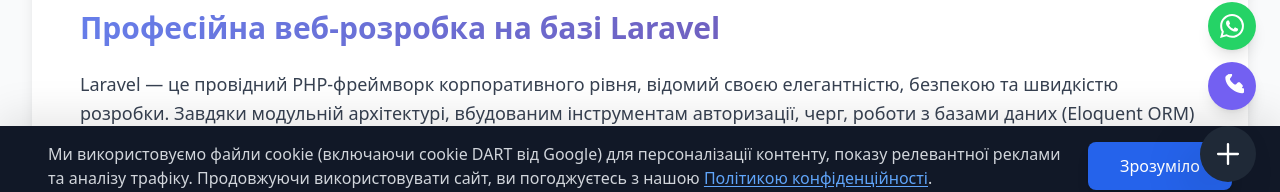
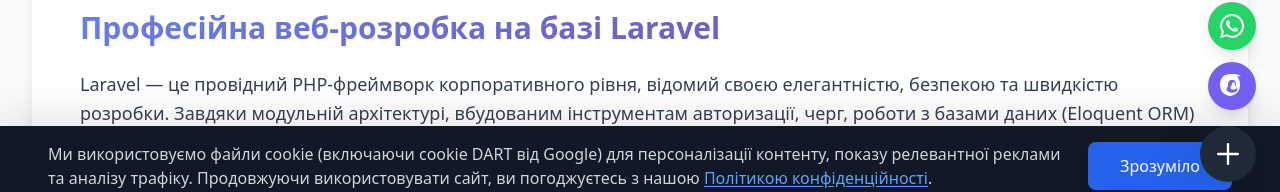
Before and after one commit to romanmatviy/programist.pp.ua, a Next.js app: page /ua/tech/laravel in a window 1280 px wide. Both pictures are taken after a click on the button "Швидкий зв'язок". Shown: the part 594-786 px from the top of the page. Built offline with nearby package versions, Linux system fonts and the light colour scheme.

Commit message:
feat: add MessengerWidget component for quick contact links via Telegram, WhatsApp, and Viber

```diff
--- a/components/MessengerWidget.tsx
+++ b/components/MessengerWidget.tsx
@@ -58,7 +58,7 @@
               title="Viber"
             >
               <svg width="24" height="24" viewBox="0 0 24 24" fill="currentColor">
-                <path d="M21.94 13.91c.07-.15.22-.38.35-.55.15-.17.38-.45.45-.63.07-.17.07-.4.07-.63 0-.25-.07-.48-.15-.7-.07-.25-.33-.53-.5-.73l-1.92-2c-.15-.18-.38-.3-.6-.4-.25-.07-.5-.07-.75-.07-.23 0-.48.07-.7.15-.22.1-.48.25-.65.43l-1.38 1.45c-.23.23-.55.33-.88.33-.23 0-.48-.05-.7-.15-1.92-1.02-3.48-2.6-4.48-4.55-.1-.23-.15-.45-.15-.7 0-.3.1-.63.3-.85L11.59 2.5c.18-.18.33-.45.43-.65.1-.23.15-.48.15-.73 0-.23-.05-.48-.15-.73-.1-.2-.25-.48-.4-.68L9.67.24C9.52.06 9.24 0 9.02 0c-.23 0-.48.08-.68.2L6.19 1.77C5.9 2.05 5.7 2.37 5.54 2.7c-.15.35-.2.75-.2 1.13 0 1.23.23 2.45.68 3.58 1 2.58 2.65 4.86 4.76 6.8 2.1 1.93 4.56 3.42 7.29 4.3 1.25.43 2.58.65 3.93.65.38 0 .8-.05 1.18-.18.33-.12.65-.3 1-.58l2.08-1.95c.22-.18.33-.45.33-.7 0-.23-.08-.48-.2-.73z"/>
+                <path d="M20.812 2.343C18.398.093 14.47-.333 12.005.177 9.54-.333 5.612.093 3.198 2.343.72 4.654-.254 8.483.07 11.894c.294 3.1 1.472 5.6 3.502 7.467 1.653 1.52 3.8 2.49 6.154 2.62l.001.019.278-.001.278.001.001-.019c2.354-.13 4.501-1.1 6.154-2.62 2.03-1.867 3.208-4.367 3.502-7.467.324-3.411-.65-7.24-3.128-9.551zM17.1 16.609c-.412.89-1.572 1.478-1.572 1.478s-1.075.505-3.523.505c-2.449 0-3.524-.505-3.524-.505s-1.16-.588-1.572-1.478c-.286-.617-.335-1.386-.05-2.394.23-.814.787-1.62 1.36-2.26-.178-.667-.278-1.47-.138-2.35.274-1.722 1.265-2.86 1.265-2.86s.243-.26.723-.52c.484-.262 1.138-.454 1.936-.454.798 0 1.452.192 1.936.454.48.26.723.52.723.52s.991 1.138 1.265 2.86c.14.88.04 1.683-.138 2.35.573.64 1.13 1.446 1.36 2.26.285 1.008.236 1.777-.051 2.394zm-2.02-5.395c.044-.4.03-.79-.064-1.176-.218-.892-.706-1.557-.706-1.557s-.378-.41-.879-.41c-.5 0-.878.41-.878.41s-.488.665-.706 1.557c-.094.386-.108.776-.064 1.176-.54.52-1.005 1.153-1.2 1.844-.166.588-.172 1.044-.024 1.364.22.476.76.812.76.812s.719.34 2.112.34c1.393 0 2.112-.34 2.112-.34s.54-.336.76-.812c.148-.32.142-.776-.024-1.364-.195-.691-.66-1.324-1.2-1.844z"/>
               </svg>
             </a>
           </motion.div>
```
